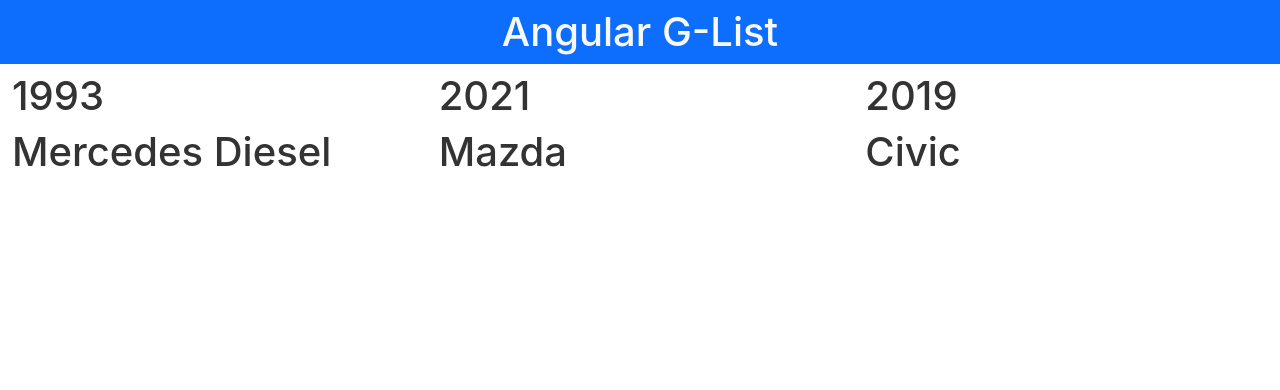
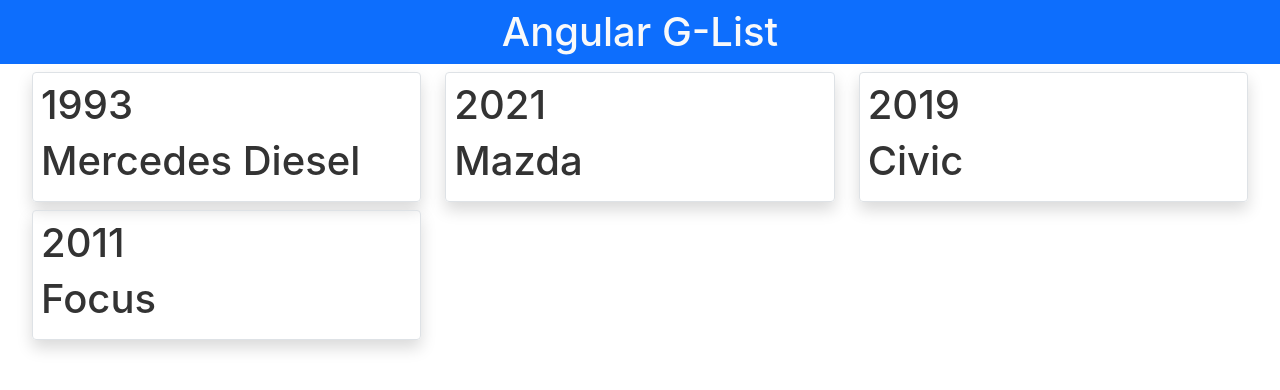
Before and after one commit to HarrisonWheeler/gregslist_angular, an Angular app: page / in a window 1280 px wide. Shown: the top 390 px of the page. Built offline with nearby package versions, Linux system fonts and the light colour scheme.

Commit message:
typed array obj

```diff
--- a/package.json
+++ b/package.json
@@ -18,6 +18,7 @@
     "@angular/platform-browser": "^14.0.0",
     "@angular/platform-browser-dynamic": "^14.0.0",
     "@angular/router": "^14.0.0",
+    "axios": "^0.27.2",
     "rxjs": "~7.5.0",
     "tslib": "^2.3.0",
     "zone.js": "~0.11.4"
--- a/src/app/car/car.component.css
+++ b/src/app/car/car.component.css
@@ -0,0 +1,3 @@
+.card-width{
+  width: 25%
+}
--- a/src/app/car/car.component.html
+++ b/src/app/car/car.component.html
@@ -1,6 +1,8 @@
-<div class="row my-2">
-  <div class="col-md-4" *ngFor="let car of cars">
-    <h1>{{car.year}}</h1>
-    <h1>{{car.make}}</h1>
+<div class="row my-2 mx-2">
+  <div class="col-md-4 mb-2" *ngFor="let car of cars">
+    <div class="border rounded shadow p-2">
+      <h1>{{car.year}}</h1>
+      <h1>{{car.make}}</h1>
+    </div>
   </div>
 </div>
--- a/src/app/car/car.component.ts
+++ b/src/app/car/car.component.ts
@@ -9,7 +9,7 @@
 
   constructor() { }
 
-  cars =  [{year: 1993, make: "Mercedes Diesel"}, {year: 2021, make: "Mazda"}, {year: 2019, make: "Civic"}]
+  cars: {year: number, make: string} [] =  [{year: 1993, make: "Mercedes Diesel"}, {year: 2021, make: "Mazda"}, {year: 2019, make: "Civic"}, {year: 2011, make: "Focus"}]
 
   ngOnInit(): void {
   }
```
Also changed, not shown: 1 other file (tests, documents, lock files or other folders).
